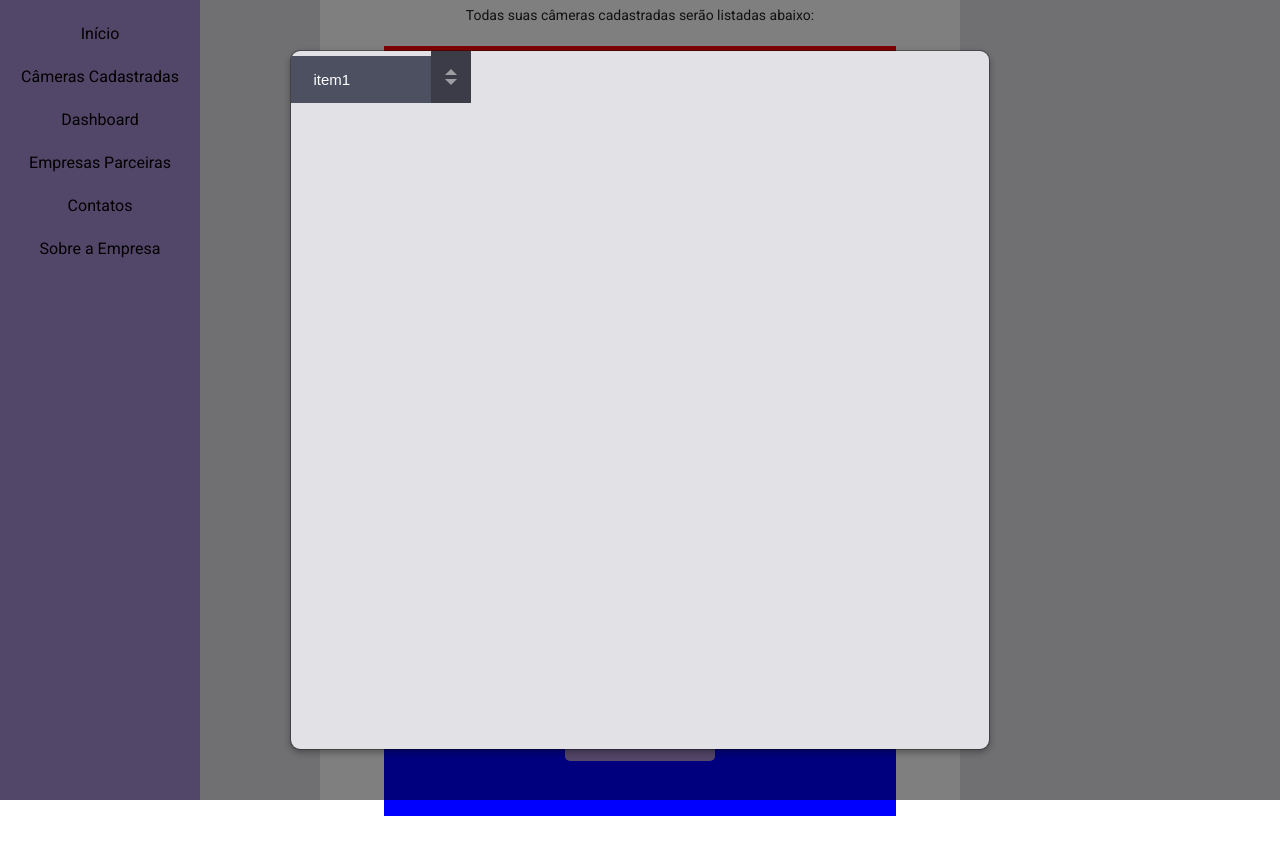
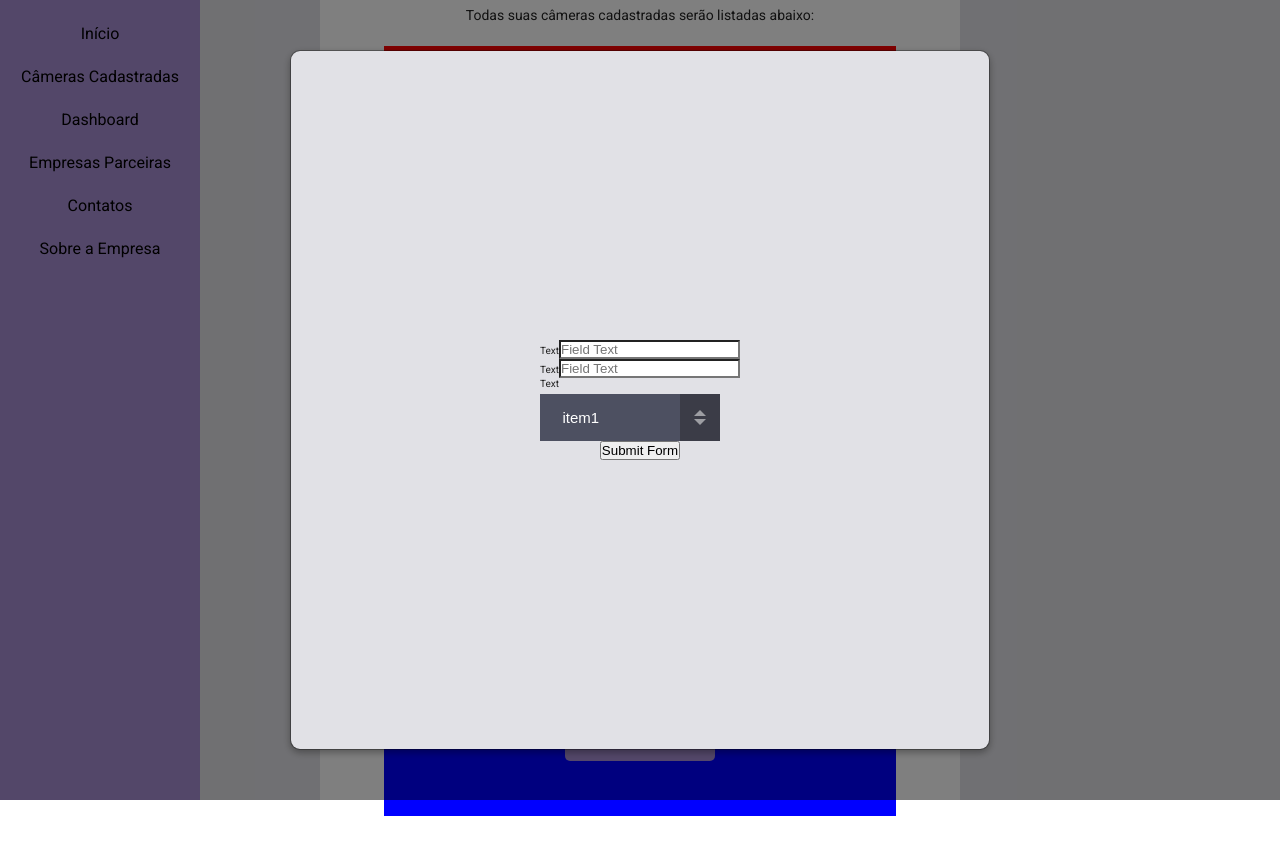
Before and after one commit to gtretow/octo_test, a React (Vite) app: page / in a window 1280 px wide. Built offline with nearby package versions, Linux system fonts and the light colour scheme.

Commit message:
added form to modal

```diff
--- a/package.json
+++ b/package.json
@@ -11,11 +11,15 @@
   "dependencies": {
     "@types/axios": "^0.14.0",
     "@types/styled-components": "^5.1.25",
+    "@types/yup": "^0.29.14",
     "axios": "^0.27.2",
+    "formik": "^2.2.9",
     "react": "^18.2.0",
     "react-dom": "^18.2.0",
     "react-router-dom": "^6.3.0",
-    "styled-components": "^5.3.5"
+    "react-select": "^5.4.0",
+    "styled-components": "^5.3.5",
+    "yup": "^0.32.11"
   },
   "devDependencies": {
     "@types/jest": "^28.1.6",
--- a/src/components/Modal/Modal.tsx
+++ b/src/components/Modal/Modal.tsx
@@ -1,14 +1,31 @@
-import React from "react";
+import React, { useState } from "react";
 import * as S from ".";
 import SelectMenu from "../SelectMenu/SelectMenu";
 
-type Props = {};
+interface props {}
 
-const Modal = (props: Props) => {
+const Modal = (props: props) => {
   return (
     <S.ModalWrapper>
       <S.Modal>
-        <SelectMenu />
+        <S.Form>
+          <div className="fieldset">
+            <label htmlFor="text1">Text</label>
+            <input type="text" id="text1" placeholder="Field Text" />
+          </div>
+
+          <div className="fieldset">
+            <label htmlFor="text1">Text</label>
+            <input type="text" id="text1" placeholder="Field Text" />
+          </div>
+          <div>
+            <label htmlFor="selectMenu">Text</label>
+            <SelectMenu id="selectMenu" />
+          </div>
+          <div className="fieldset">
+            <button type="submit">Submit Form</button>
+          </div>
+        </S.Form>
       </S.Modal>
     </S.ModalWrapper>
   );
--- a/src/components/Modal/index.tsx
+++ b/src/components/Modal/index.tsx
@@ -25,3 +25,12 @@ export const Modal = styled.div`
   box-shadow: 0 3px 7px rgba(0, 0, 0, 0.3);
   background-clip: padding-box;
 `;
+
+export const Form = styled.form`
+  width: 100%;
+  height: 100%;
+  display: flex;
+  flex-direction: column;
+  justify-content: center;
+  align-items: center;
+`;
--- a/src/components/SelectMenu/SelectMenu.tsx
+++ b/src/components/SelectMenu/SelectMenu.tsx
@@ -1,12 +1,14 @@
 import React from "react";
 import * as S from ".";
 
-type Props = {};
+type Props = {
+  id: string;
+};
 
 const SelectMenu = (props: Props) => {
   return (
     <S.SelectWrapper>
-      <S.Select>
+      <S.Select id={props.id}>
         <S.Options>item1</S.Options>
         <S.Options>item2</S.Options>
         <S.Options>item3</S.Options>
--- a/src/components/SelectMenu/index.ts
+++ b/src/components/SelectMenu/index.ts
@@ -25,10 +25,10 @@ export const Options = styled.option``;
 export const CustomArrow = styled.span`
   background: #3b3c47;
   display: block;
-  height: 100%;
+  height: 47px;
   width: 4rem;
   position: absolute;
-  top: 0;
+  top: 5px;
   right: 20px;
   pointer-events: none;
 
```
Also changed, not shown: 1 other file (tests, documents, lock files or other folders).
